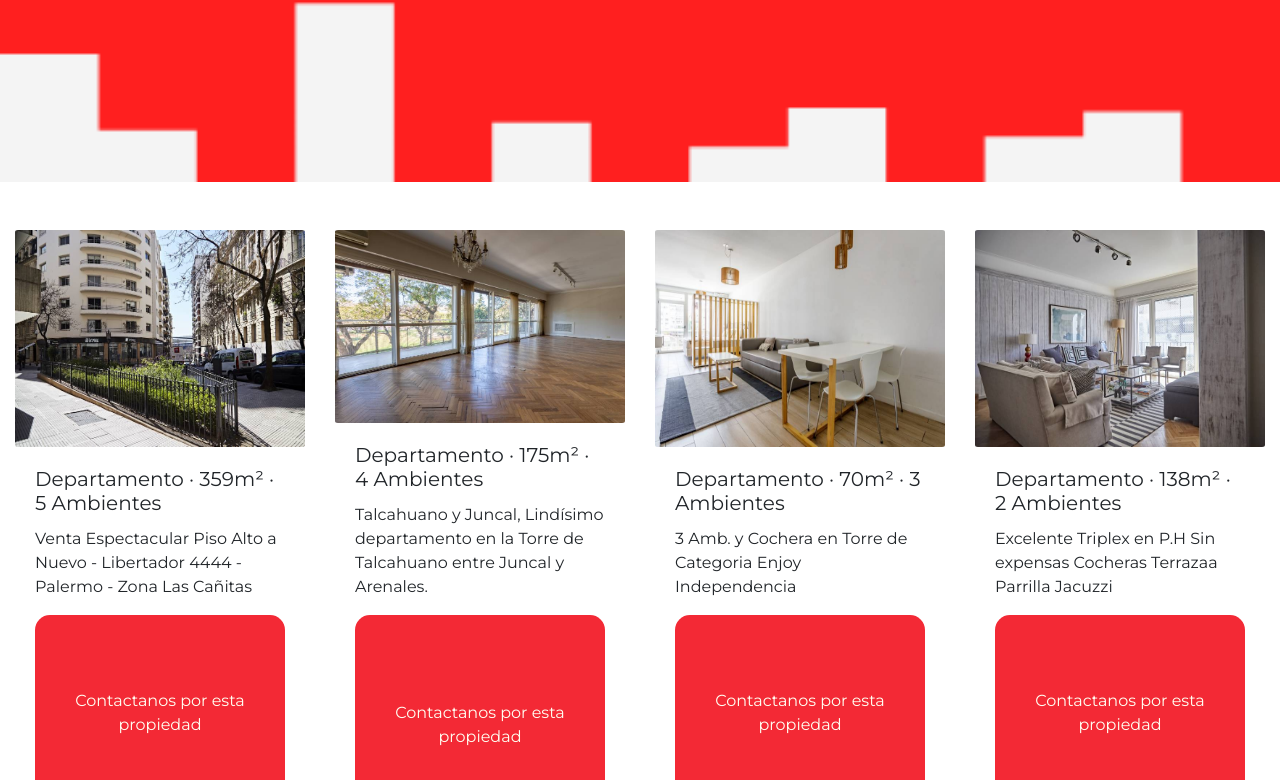
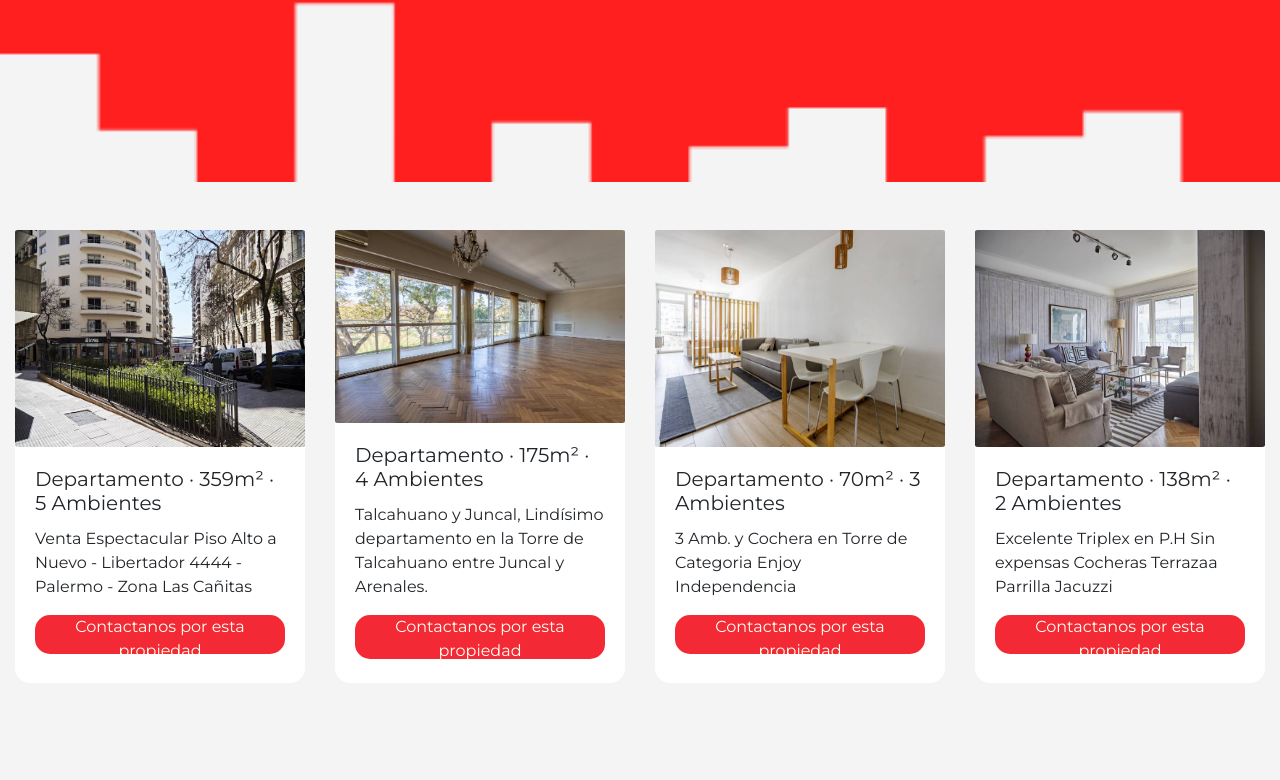
Before and after one commit to Ivan-Divinsky/Prueba, a website: page comprar.html in a window 1280 px wide. Shown: the part 503-1283 px from the top of the page. Drawn offline with nearby package versions, Linux system fonts and the light colour scheme.

Commit message:
cambios a comprar y alquilar

```diff
--- a/estilos/_main.scss
+++ b/estilos/_main.scss
@@ -521,11 +521,7 @@ body {
 
 /*---- Alquilar y Comprar ----*/
 
-.comprarBackground {
 
-  background-color: #fff;
-
-}
 
 
 .comprarImagenes {
@@ -576,8 +572,9 @@ body {
     background-color: RGB(243, 41, 53);
     color: RGB(255, 255, 242);
     width: 100%;
-    height: 100%;
+    height: 20%;
     transition: all .5s;
+    max-height: 20%;
   }
 
   a button:hover {
@@ -593,7 +590,8 @@ body {
 .background-card {
 
   border: none;
-  background: transparent;
+  background-color: #fff;
+  border-radius: 15px;
 
 }
 
```
Also changed, not shown: estilos/style.css, 1 other file.
